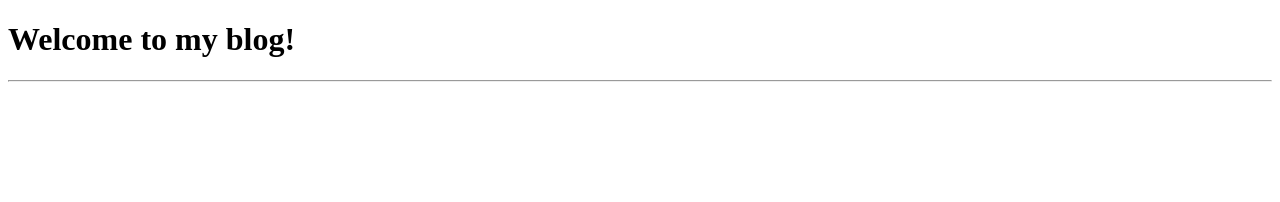
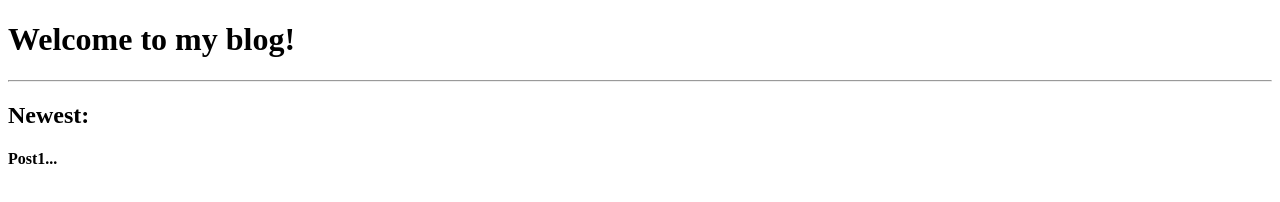
Before and after one commit to Elmeri007/myWebsite, a plain HTML site: page blog.html in a window 1280 px wide. Drawn offline with Linux system fonts and the light colour scheme.

Commit message:
Update blog.html

```diff
--- a/blog.html
+++ b/blog.html
@@ -13,7 +13,8 @@
     <hr>
 
     <main>
-
+        <h2>Newest:</h2>
+        <h4 class="blog-font">Post1...</h4>
     </main>
 
     <footer>
```
